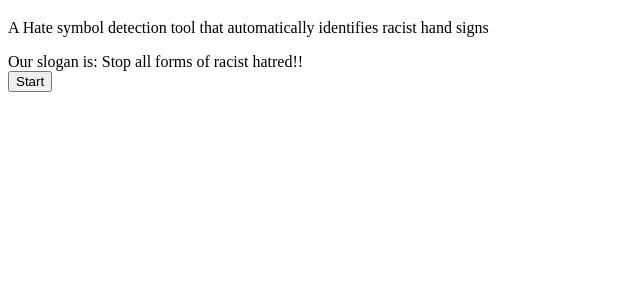
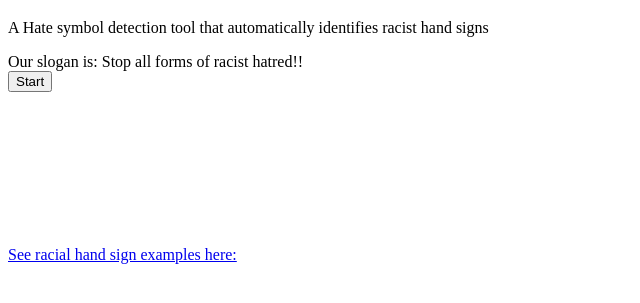
Before and after one commit to miumiuwang/postnet, a plain HTML site: page index.html in a window 1280 px wide. Shown: the part 61-364 px from the top of the page, without its empty margins (0-640 px from the left). Drawn offline with Linux system fonts and the light colour scheme.

Commit message:
Update index.html
example

```diff
--- a/index.html
+++ b/index.html
@@ -10,6 +10,7 @@
 <div>
     <canvas id="canvas"></canvas></div>
 <div id="label-container"></div>
+<a href="https://www.adl.org/resources/hate-symbols/search?f%5B0%5D=topic%3A1710">See racial hand sign examples here: </a>
 <script src="https://cdn.jsdelivr.net/npm/@tensorflow/tfjs@1.3.1/dist/tf.min.js"></script>
 <script src="https://cdn.jsdelivr.net/npm/@teachablemachine/pose@0.8/dist/teachablemachine-pose.min.js"></script>
 
```
